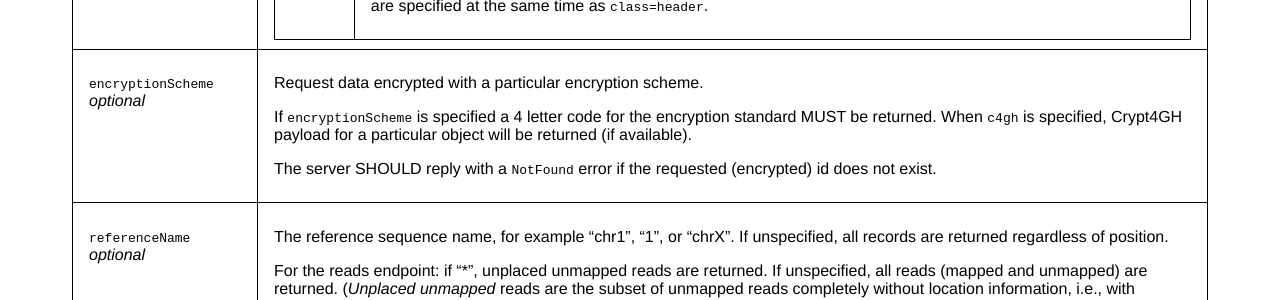
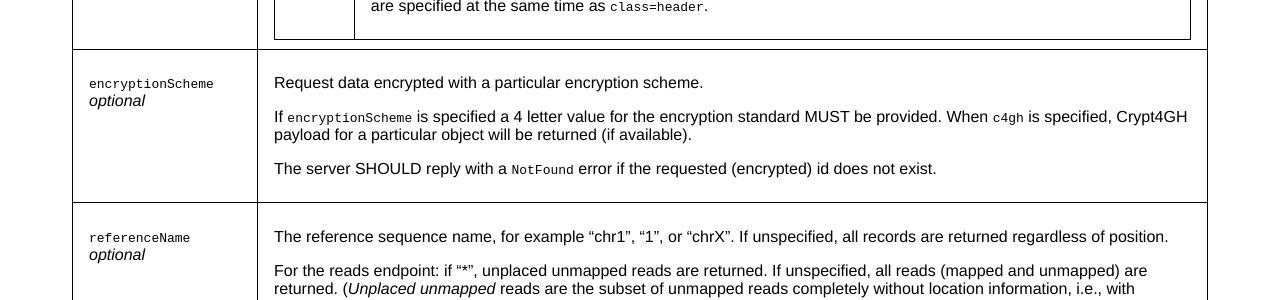
Before and after one commit to samtools/hts-specs, a Jekyll site: the page built from htsget.md, in a window 1280 px wide and 900 px high, scrolled down 3754 px. Shown: the part 152-452 px from the top of the window. Built offline with Jekyll 4.4.1, drawn with Linux system fonts in a browser that asks for light colours.

Commit message:
Address https://github.com/samtools/hts-specs/pull/808#discussion_r1951775274

```diff
--- a/htsget.md
+++ b/htsget.md
@@ -212,7 +212,7 @@ _optional_
 </td><td>
 Request data encrypted with a particular encryption scheme.
 
-If `encryptionScheme` is specified a 4 letter code for the encryption standard MUST be returned. When `c4gh` is specified, Crypt4GH payload for a particular object will be returned (if available).
+If `encryptionScheme` is specified a 4 letter value for the encryption standard MUST be provided. When `c4gh` is specified, Crypt4GH payload for a particular object will be returned (if available).
 
 The server SHOULD reply with a `NotFound` error if the requested (encrypted) id does not exist.
 </td></tr>
```
